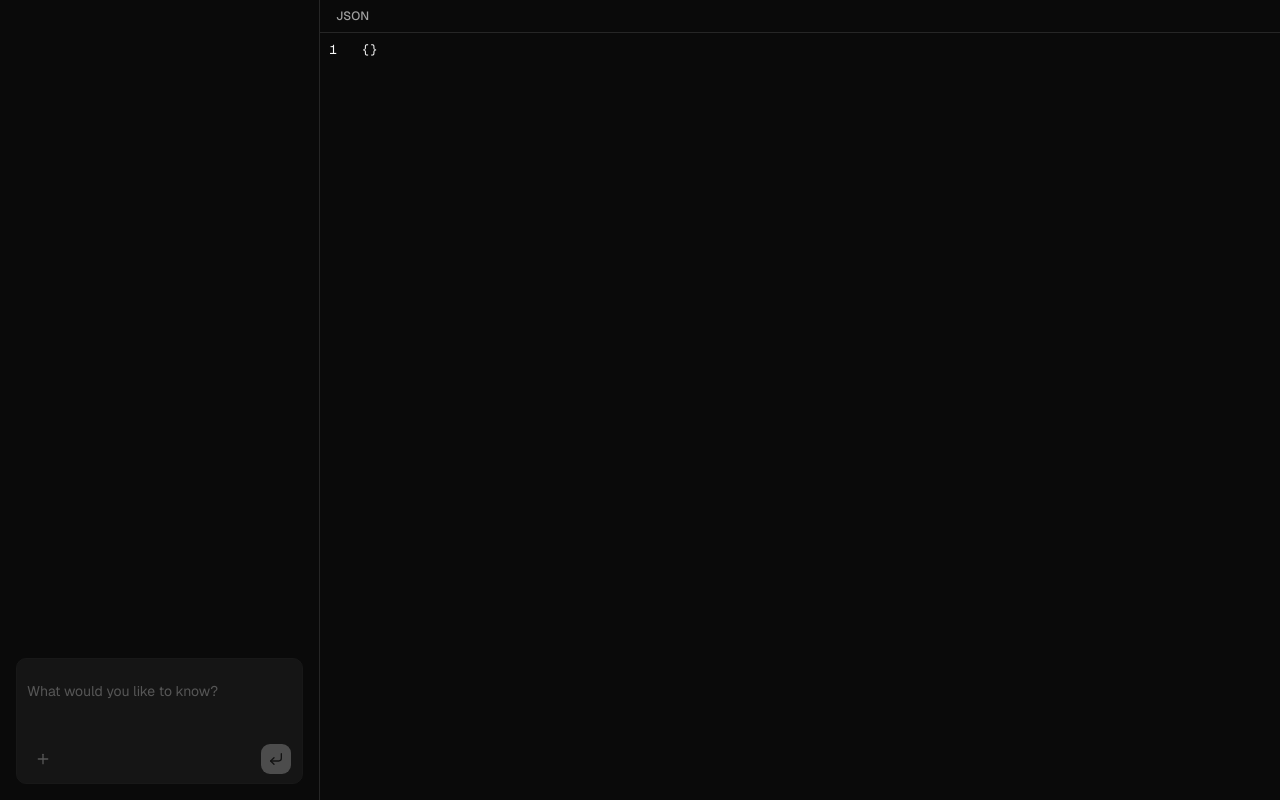
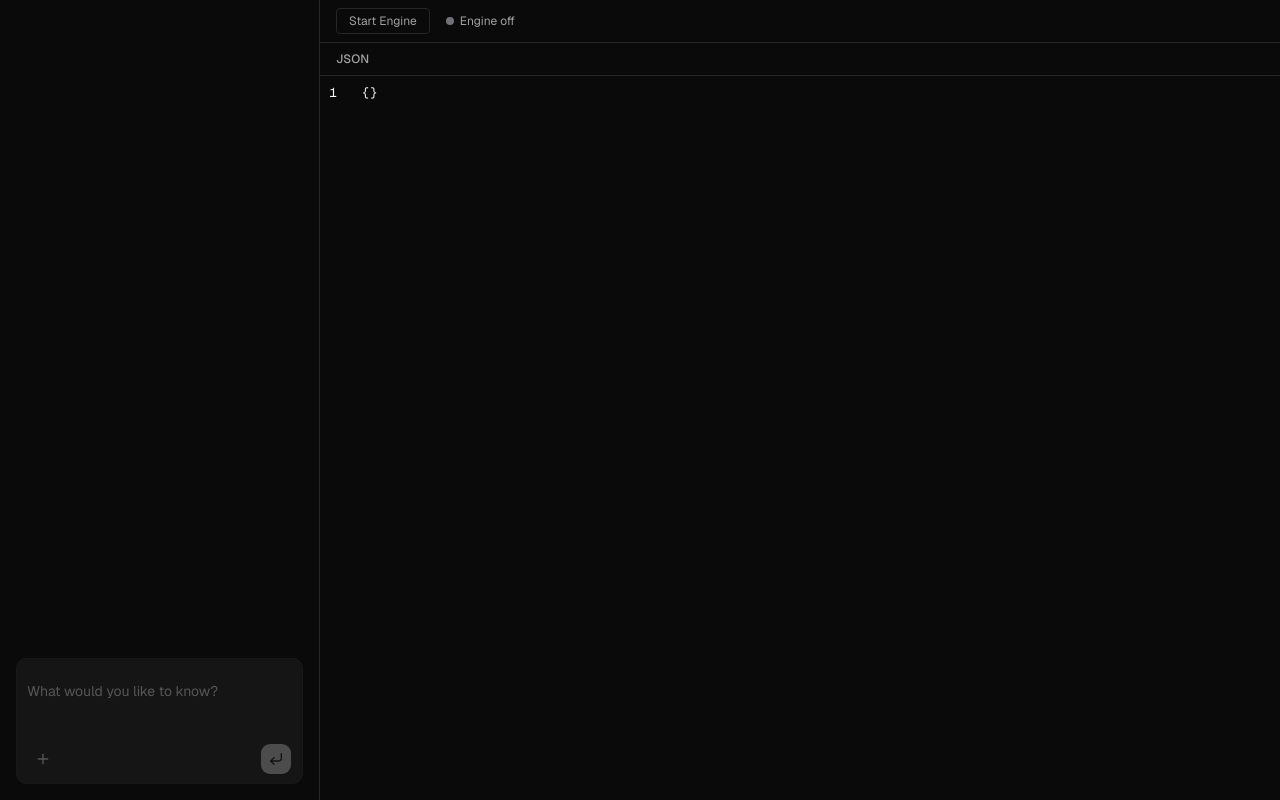
Before and after one commit to daniel-dihardja/flockscript, a Next.js app in the folder apps/web/: page /ai in a window 1280 px wide. Built offline with nearby package versions, Linux system fonts and the light colour scheme.

Commit message:
add toolbar

```diff
--- /dev/null
+++ b/apps/web/app/ai/editor-toolbar.tsx
@@ -0,0 +1,61 @@
+"use client";
+
+import { usePatch, type EngineStatus } from "./patch-provider";
+
+const statusDot: Record<EngineStatus, string> = {
+  idle: "bg-zinc-500",
+  initializing: "bg-yellow-400 animate-pulse",
+  ready: "bg-green-400",
+  error: "bg-red-500",
+};
+
+const statusLabel: Record<EngineStatus, string> = {
+  idle: "Engine off",
+  initializing: "Starting…",
+  ready: "Engine ready",
+  error: "Engine error",
+};
+
+export function EditorToolbar() {
+  const { engineStatus, contextState, sampleRate, workletReady, initEngine } =
+    usePatch();
+
+  return (
+    <div className="flex items-center gap-4 border-b bg-background px-4 py-2 text-xs text-muted-foreground">
+      <button
+        type="button"
+        className="rounded border border-border px-3 py-1 text-xs transition hover:bg-muted"
+        onClick={initEngine}
+      >
+        {engineStatus === "idle" ? "Start Engine" : "Resume"}
+      </button>
+
+      <div className="flex items-center gap-1.5">
+        <span className={`h-2 w-2 rounded-full ${statusDot[engineStatus]}`} />
+        <span>{statusLabel[engineStatus]}</span>
+      </div>
+
+      {engineStatus === "ready" && (
+        <>
+          <span className="text-border">|</span>
+          <span>
+            Context:{" "}
+            <span className="font-mono text-foreground">{contextState}</span>
+          </span>
+          <span>
+            Sample rate:{" "}
+            <span className="font-mono text-foreground">
+              {sampleRate.toFixed(0)} Hz
+            </span>
+          </span>
+          <span>
+            Worklet:{" "}
+            <span className="font-mono text-foreground">
+              {workletReady ? "ready" : "loading"}
+            </span>
+          </span>
+        </>
+      )}
+    </div>
+  );
+}
--- a/apps/web/app/ai/page.tsx
+++ b/apps/web/app/ai/page.tsx
@@ -1,6 +1,7 @@
 "use client";
 
 import { AgentThread } from "./agent-thread";
+import { EditorToolbar } from "./editor-toolbar";
 import { JsonEditor } from "./json-editor";
 import { PatchProvider } from "./patch-provider";
 
@@ -11,8 +12,11 @@ export default function Page() {
         <div className="w-1/4 border-r">
           <AgentThread />
         </div>
-        <div className="w-3/4">
-          <JsonEditor />
+        <div className="flex w-3/4 flex-col">
+          <EditorToolbar />
+          <div className="flex-1 overflow-hidden">
+            <JsonEditor />
+          </div>
         </div>
       </div>
     </PatchProvider>
--- a/apps/web/app/ai/patch-provider.tsx
+++ b/apps/web/app/ai/patch-provider.tsx
@@ -1,19 +1,91 @@
 "use client";
 
-import { createContext, useContext, useState } from "react";
+import {
+  createContext,
+  useCallback,
+  useContext,
+  useEffect,
+  useRef,
+  useState,
+} from "react";
+
+export type EngineStatus = "idle" | "initializing" | "ready" | "error";
 
 interface PatchContextValue {
   patch: string;
   setPatch: (json: string) => void;
+  engineStatus: EngineStatus;
+  engineReady: boolean;
+  contextState: string;
+  sampleRate: number;
+  workletReady: boolean;
+  initEngine: () => Promise<void>;
 }
 
 const PatchContext = createContext<PatchContextValue | null>(null);
 
 export function PatchProvider({ children }: { children: React.ReactNode }) {
   const [patch, setPatch] = useState<string>("{}");
+  const [engineStatus, setEngineStatus] = useState<EngineStatus>("idle");
+  const [engineReady, setEngineReady] = useState(false);
+  const [contextState, setContextState] = useState("suspended");
+  const [sampleRate, setSampleRate] = useState(0);
+  const [workletReady, setWorkletReady] = useState(false);
+  const engineRef = useRef<{
+    resume: () => Promise<void>;
+    getDebugStatus: () => {
+      contextState: string;
+      sampleRate: number;
+      workletReady: boolean;
+    };
+  } | null>(null);
+
+  const initEngine = useCallback(async () => {
+    if (engineRef.current) {
+      await engineRef.current.resume();
+      return;
+    }
+    setEngineStatus("initializing");
+    try {
+      const { audioEngine } = await import("@workspace/audio");
+      await audioEngine.init();
+      engineRef.current = audioEngine;
+      setEngineStatus("ready");
+      setEngineReady(true);
+    } catch (err) {
+      console.error("Audio engine init failed", err);
+      setEngineStatus("error");
+    }
+  }, []);
+
+  useEffect(() => {
+    if (!engineReady) return;
+    const tick = () => {
+      const s = engineRef.current?.getDebugStatus?.();
+      if (s) {
+        setContextState(s.contextState);
+        setSampleRate(s.sampleRate);
+        setWorkletReady(s.workletReady);
+      }
+    };
+    tick();
+    const id = setInterval(tick, 500);
+    return () => clearInterval(id);
+  }, [engineReady]);
 
   return (
-    <PatchContext.Provider value={{ patch, setPatch }}>
+    <PatchContext.Provider
+      value={{
+        patch,
+        setPatch,
+        engineStatus,
+        engineReady,
+        contextState,
+        sampleRate,
+        workletReady,
+        initEngine,
+      }}
+    >
       {children}
     </PatchContext.Provider>
   );
@@ -21,8 +93,6 @@ export function PatchProvider({ children }: { children: React.ReactNode }) {
 
 export function usePatch(): PatchContextValue {
   const ctx = useContext(PatchContext);
-  if (!ctx) {
-    throw new Error("usePatch must be used within a PatchProvider");
-  }
+  if (!ctx) throw new Error("usePatch must be used within a PatchProvider");
   return ctx;
 }
```
